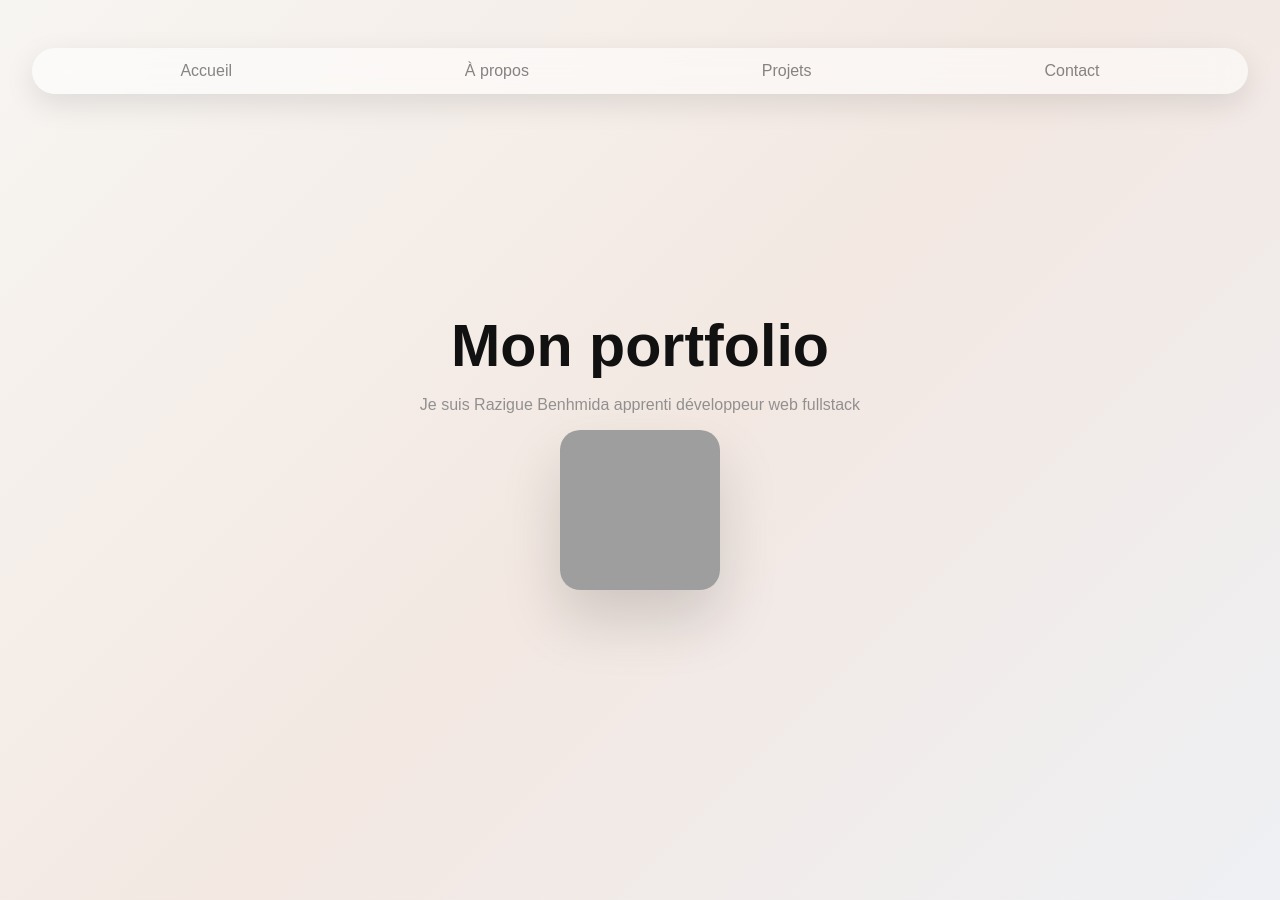
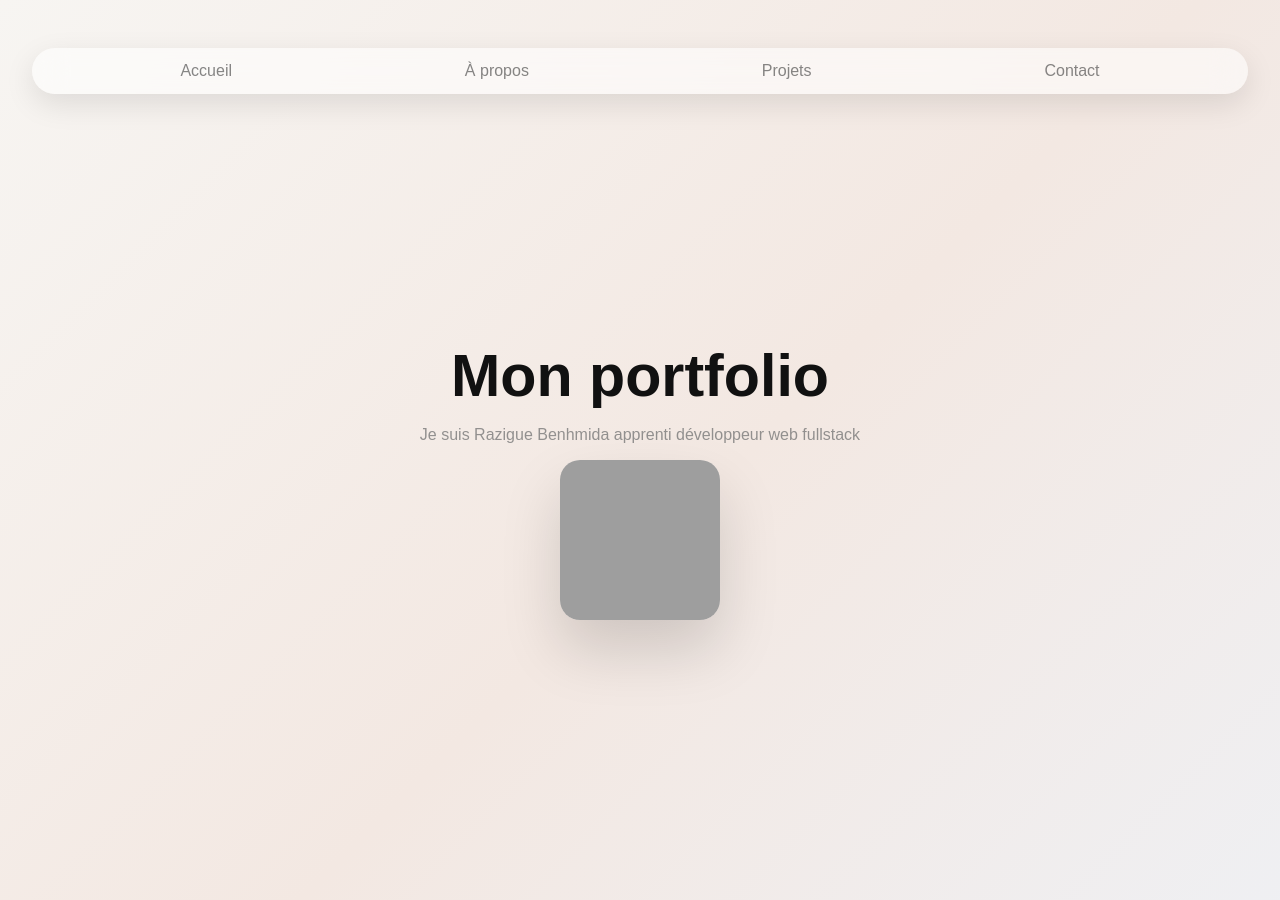
Before and after one commit to Razigue/Portfolio, a Jekyll site: the page built from index.md, in a window 1280 px wide and 900 px high. Built offline with Jekyll 4.4.1, drawn with Linux system fonts in a browser that asks for light colours; grey boxes are pictures that could not be loaded.

Commit message:
fixing height

```diff
--- a/_config.yml
+++ b/_config.yml
@@ -19,13 +19,12 @@
 # in the templates via {{ site.myvariable }}.
 
 title: Razigue BenHmida
-email: your-email@example.com
+email: benhmida.razigue@gmail.com
 description: >- # this means to ignore newlines until "baseurl:"
     Apprenti développeur web full stack
 baseurl: "/Portfolio" # the subpath of your site, e.g. /blog
 url: "" # the base hostname & protocol for your site, e.g. http://example.com
-twitter_username: jekyllrb
-github_username: jekyll
+github_username: Razigue
 
 collections:
     projects:
--- a/_layouts/default.html
+++ b/_layouts/default.html
@@ -15,7 +15,7 @@
 
     <body>
         {% include header.html %}
-        <main>{{ content }}</main>
+        <main class="hero">{{ content }}</main>
         {% include footer.html %}
     </body>
 </html>
--- a/assets/main.css
+++ b/assets/main.css
@@ -15,6 +15,10 @@
 body {
     background: linear-gradient(135deg, #f7f5f2, #f3e8e2, #eef1f6);
     color: #111;
+}
+.hero {
+    padding-top: 120px;
+    height: 100vh;
 }
 /*header */
 .header__nav-ul a {
@@ -52,10 +56,10 @@ body {
 }
 /* acceuil */
 .home {
-    height: 100vh;
     display: flex;
+    height: 80vh;
+    justify-content: center;
     align-items: center;
-    justify-content: center;
 }
 
 .home-background {
@@ -103,7 +107,6 @@ body {
 }
 /* à propos */
 .about {
-    padding-top: 120px;
     display: flex;
     justify-content: center;
 }
@@ -128,7 +131,6 @@ body {
 }
 /* projets */
 .projects {
-    padding-top: 120px;
     display: flex;
     justify-content: center;
 }
@@ -175,7 +177,6 @@ body {
 .contact {
     display: flex;
     justify-content: center;
-    padding-top: 120px;
 }
 
 .contact-container {
```
Also changed, not shown: 7 other files.
